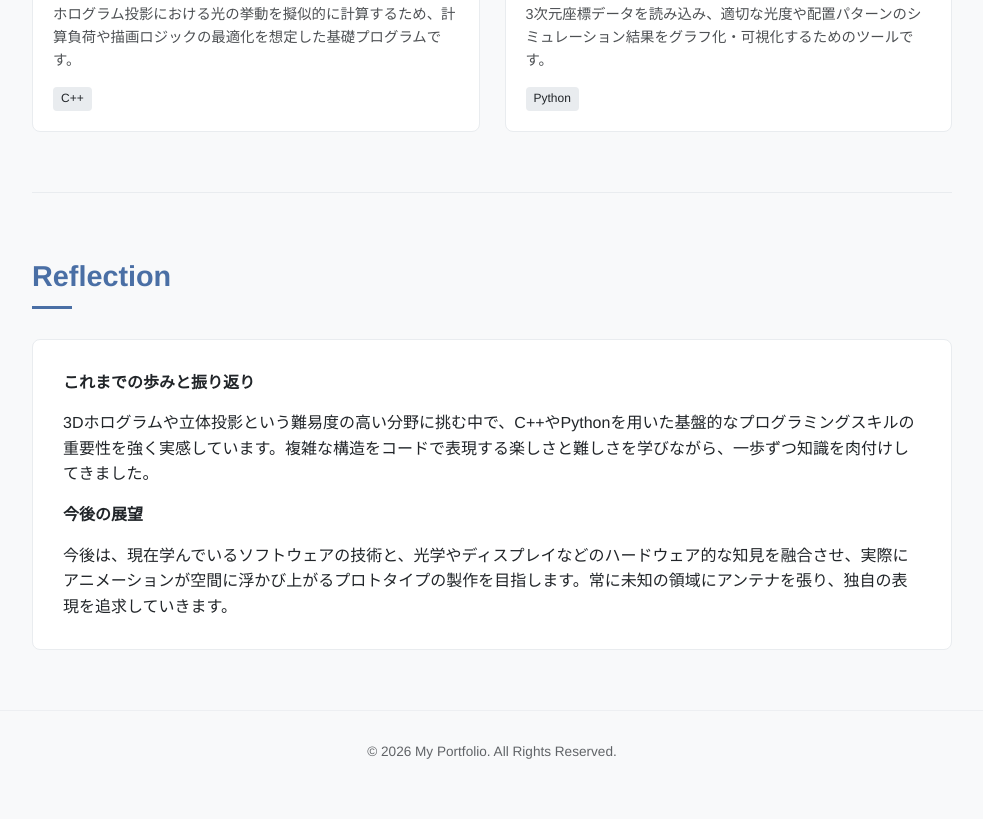
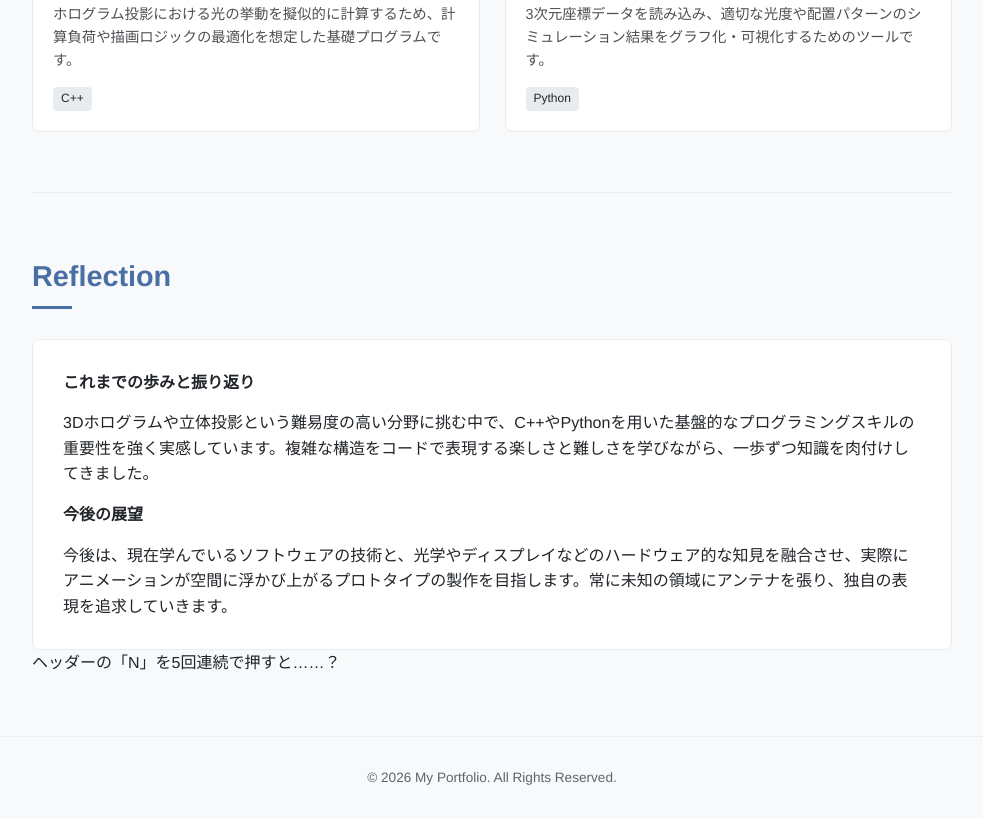
Before and after one commit to csmo25622/se-week06-site, a plain HTML site: page index.html in a window 1280 px wide. Shown: the part 1124-1943 px from the top of the page, without its empty margins (148-1131 px from the left). Before the commit the page ends 1917 px from the top, so only its background shows below. Drawn offline with Linux system fonts and the light colour scheme.

Commit message:
Update index.html
自己紹介サイトの更新

```diff
--- a/index.html
+++ b/index.html
@@ -452,6 +452,7 @@
                 <p><strong>今後の展望</strong></p>
                 <p>今後は、現在学んでいるソフトウェアの技術と、光学やディスプレイなどのハードウェア的な知見を融合させ、実際にアニメーションが空間に浮かび上がるプロトタイプの製作を目指します。常に未知の領域にアンテナを張り、独自の表現を追求していきます。</p>
             </div>
+            <p class="hint-text">ヘッダーの「N」を5回連続で押すと……？</p>
         </section>
 
     </main>
```
